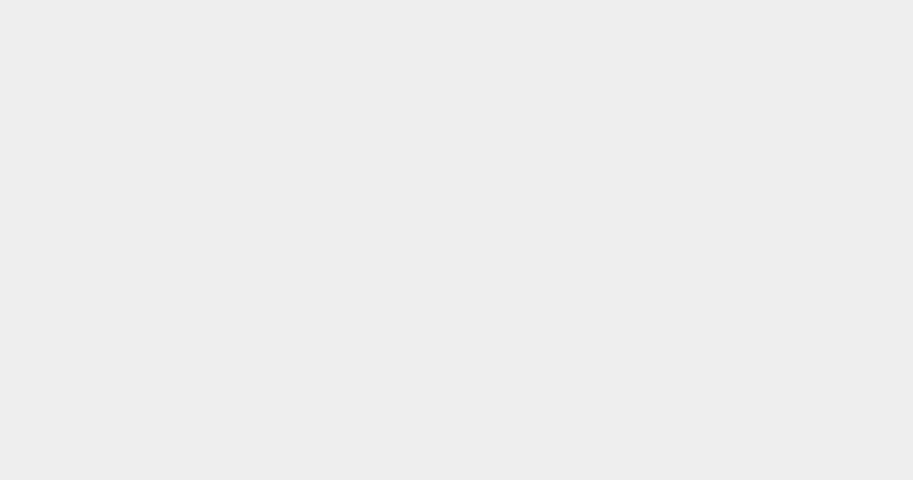
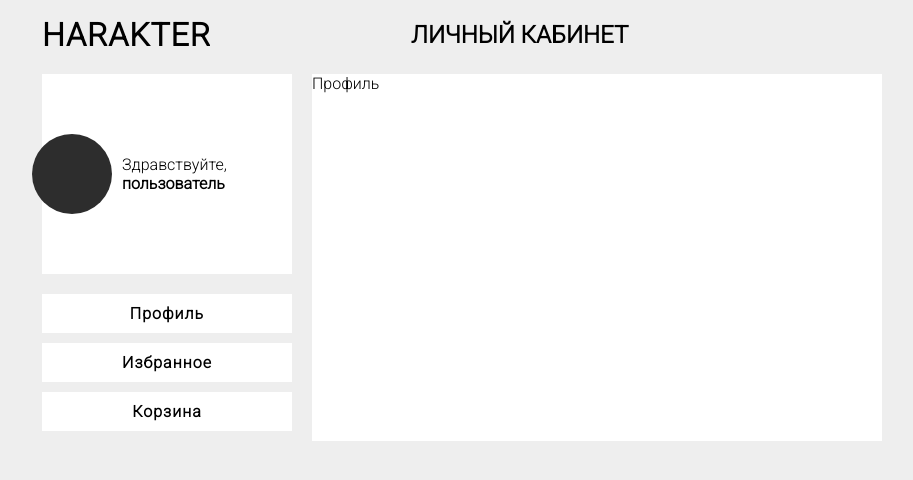
Before and after one commit to DmitriySeredin/diplom, a React (Create React App) app: page /profile in a window 1280 px wide. Shown: the top 480 px of the page, without its empty margins (214-1127 px from the left). Built offline with nearby package versions, Linux system fonts and the light colour scheme.

Commit message:
add routes + profile component

```diff
--- a/src/App.js
+++ b/src/App.js
@@ -1,16 +1,27 @@
 import React from "react";
-import { BrowserRouter, Route, Switch } from "react-router-dom";
+import { BrowserRouter, Redirect, Route, Switch } from "react-router-dom";
 import SignUp from "./Components/LoginPage/SignUpPage/SignUp";
 import SignIn from "./Components/LoginPage/SignInPage/SignIn";
 import MainPage from "./Components/MainPage/MainPage";
+import Profile from "./Components/Profile/Profile";
 
 const App = () => {
+  const loggedIn = true;
   return (
     <BrowserRouter>
       <Switch>
         <Route exact path="/" render={() => <MainPage />} />
         <Route path="/signup" render={() => <SignUp />} />
         <Route path="/signin" render={() => <SignIn />} />
+        <Route exact path="/profile">
+          {loggedIn ? <Profile /> : <Redirect to="/signin" />}
+        </Route>
+        <Route path="/profile/favorite">
+          {loggedIn ? <Profile /> : <Redirect to="/signin" />}
+        </Route>
+        <Route path="/profile/buy">
+          {loggedIn ? <Profile /> : <Redirect to="/signin" />}
+        </Route>
       </Switch>
     </BrowserRouter>
   );
--- a/src/Components/LoginPage/SignInPage/SignIn.jsx
+++ b/src/Components/LoginPage/SignInPage/SignIn.jsx
@@ -5,7 +5,9 @@ import style from "./SignIn.module.css";
 const SignIn = () => {
   return (
     <div className={style.signIn}>
-      <h1>HARAKTER</h1>
+      <NavLink to="/" className={style.a}>
+        <h1>HARAKTER</h1>
+      </NavLink>
       <div className={style.formWrapper}>
         <div className={style.links}>
           <div className={style.linkWrap}>
--- a/src/Components/LoginPage/SignUpPage/SignUp.jsx
+++ b/src/Components/LoginPage/SignUpPage/SignUp.jsx
@@ -5,7 +5,9 @@ import style from "./SignUp.module.css";
 const SignUp = () => {
   return (
     <div className={style.signUp}>
-      <h1>HARAKTER</h1>
+      <NavLink to="/" className={style.a}>
+        <h1>HARAKTER</h1>
+      </NavLink>
       <div className={style.formWrapper}>
         <div className={style.links}>
           <div className={style.linkWrap}>
--- a/src/Components/MainPage/Header/Header.jsx
+++ b/src/Components/MainPage/Header/Header.jsx
@@ -1,4 +1,5 @@
 import React from "react";
+import { NavLink } from "react-router-dom";
 import style from "./Header.module.css";
 const Header = () => {
   const handleSubmit = (e) => {
@@ -23,27 +24,33 @@ const Header = () => {
       </form>
 
       <button className={style.btn}>
+        <NavLink to="/profile">
           <img
             className={style.img}
             src="https://pics.freeicons.io/uploads/icons/png/19339625881548233621-512.png"
             alt="Профиль"
           />
+        </NavLink>
       </button>
 
       <button className={style.btn}>
+        <NavLink to="/profile/favorite">
           <img
             src="https://image.flaticon.com/icons/png/24/9/9294.png"
             alt="Избранное"
             className={style.img}
           />
+        </NavLink>
       </button>
 
       <button className={style.btn}>
+        <NavLink to="/profile/buy">
           <img
             src="https://cdn2.iconfinder.com/data/icons/celebration-party/48/88-512.png"
             alt="Корзина"
             className={style.img}
           />
+        </NavLink>
       </button>
     </div>
   );
--- a/src/Components/MainPage/Header/Header.module.css
+++ b/src/Components/MainPage/Header/Header.module.css
@@ -17,7 +17,7 @@
   height: 60px;
   display: flex;
   align-items: center;
-  background-color: #525050;
+  background-color: black;
 }
 
 .name {
--- a/src/Components/MainPage/Items/Items.module.css
+++ /dev/null
@@ -1,85 +0,0 @@
-.section {
-  display: flex;
-  flex-direction: column;
-  align-items: center;
-  margin-bottom: 60px;
-}
-.items {
-  display: flex;
-  justify-content: center;
-}
-
-.bigImg {
-  margin-bottom: 20px;
-  width: auto;
-}
-.imgWrapper {
-  max-width: 974px;
-  width: 300px;
-  margin: 8px 8px 25px;
-  text-align: center;
-  display: inline-block;
-  vertical-align: top;
-}
-.img {
-  width: 100%;
-  height: 370px;
-  display: block;
-  position: relative;
-}
-.text {
-  padding-top: 20px;
-}
-.text span {
-  font-size: 19px;
-  color: black;
-  font-weight: 1000;
-}
-.text p {
-  font-size: 16px;
-  font-weight: 500;
-}
-
-@media (max-width: 1293px) {
-  .bigImg {
-    margin-bottom: 20px;
-    width: 1000px;
-  }
-  .imgWrapper {
-    max-width: 974px;
-    width: 240px;
-  }
-  .img {
-    height: 320px;
-  }
-  .text {
-    padding-top: 10px;
-  }
-  .text span {
-    font-size: 16px;
-  }
-}
-
-@media (max-width: 376px) {
-  .bigImg {
-    display: none;
-  }
-  .imgWrapper {
-    width: 80px;
-    height: 100px;
-    margin: 3px 3px 15px;
-  }
-  .img {
-    height: 100px;
-  }
-  .text {
-    padding-top: 5px;
-  }
-  .text span {
-    font-size: 10px;
-  }
-  .text p {
-    font-size: 9px;
-    font-weight: 500;
-  }
-}
--- a/src/Components/MainPage/MainPage.jsx
+++ b/src/Components/MainPage/MainPage.jsx
@@ -2,11 +2,9 @@ import React from "react";
 import TopHeader from "./TopHeader/TopHeader";
 import style from "./MainPage.module.css";
 import Header from "./Header/Header";
-import ProductsList from "./ProductsList/ProductsList";
 import Sales from "./Sales/Sales";
 import Picture from "./Picture/Picture";
 import Separator from "./Separator/Separator";
-import Items from "./Items/Items";
 import Models from "./Models/Models";
 import Brands from "./Brands/Brands";
 import Payments from "./Payments/Payments";
@@ -17,11 +15,9 @@ const MainPage = () => {
     <div className={style.mainPage}>
       <TopHeader />
       <Header />
-      <ProductsList />
       <Sales />
       <Picture />
       <Separator />
-      <Items />
       <Models />
       <Brands />
       <Payments />
--- a/src/Components/MainPage/ProductsList/ProductsList.jsx
+++ /dev/null
@@ -1,19 +0,0 @@
-import React from "react";
-import style from "./ProductsList.module.css";
-const ProductsList = () => {
-  return (
-    <div className={style.menu}>
-      <div className={style.menuItem}>Новинки</div>
-      <div className={style.menuItem}>Костюмы</div>
-      <div className={style.menuItem}>Брюки</div>
-      <div className={style.menuItem}>Рубашки</div>
-      <div className={style.menuItem}>Пиджаки</div>
-      <div className={style.menuItem}>Джемпера</div>
-      <div className={style.menuItem}>Кардиганы</div>
-      <div className={style.menuItem}>Бренды</div>
-      <div className={style.menuItem}>Аксессуары</div>
-      <div className={style.menuItem}>Распродажа</div>
-    </div>
-  );
-};
-export default ProductsList;
--- a/src/Components/MainPage/ProductsList/ProductsList.module.css
+++ /dev/null
@@ -1,49 +0,0 @@
-.menu {
-  display: flex;
-  background-color: #525050;
-  height: 50px;
-  align-items: center;
-  padding: 0 20rem;
-}
-.menuItem {
-  display: flex;
-  color: white;
-  padding: 0 10px;
-  height: 50px;
-  align-items: center;
-}
-.menuItem:hover {
-  color: #525050;
-  background-color: white;
-  cursor: pointer;
-}
-
-@media (max-width: 1440px) {
-  .menu {
-    padding: 0 10rem;
-  }
-}
-
-@media (max-width: 1100px) {
-  .menu {
-    padding: 0 5rem;
-  }
-}
-
-@media (max-width: 1000px) {
-  .menu {
-    padding: 0rem;
-  }
-}
-
-@media (max-width: 376px) {
-  .menu {
-    padding: 0rem;
-    height: 30px;
-  }
-  .menuItem {
-    height: 30px;
-    font-size: 7px;
-    padding: 0 1.8px;
-  }
-}
--- /dev/null
+++ b/src/Components/Profile/Profile.jsx
@@ -0,0 +1,58 @@
+import React from "react";
+import { NavLink, Route, Switch } from "react-router-dom";
+import style from "./Profile.module.css";
+
+const Profile = () => {
+  return (
+    <div className={style.profile}>
+      <div className={style.header}>
+        <NavLink to="/" className={style.a}>
+          <h1>HARAKTER</h1>
+        </NavLink>
+        <h2>ЛИЧНЫЙ КАБИНЕТ</h2>
+      </div>
+      <div className={style.main}>
+        <div className={style.sidebar}>
+          <div className={style.info}>
+            <div className={style.circle}></div>
+            <p>
+              Здравствуйте, <strong>пользователь</strong>
+            </p>
+          </div>
+          <div className={style.links}>
+            <div className={style.link}>
+              <NavLink to="/profile" className={style.a}>
+                Профиль
+              </NavLink>
+            </div>
+            <div className={style.link}>
+              <NavLink to="/profile/favorite" className={style.a}>
+                Избранное
+              </NavLink>
+            </div>
+            <div className={style.link}>
+              <NavLink to="/profile/buy" className={style.a}>
+                Корзина
+              </NavLink>
+            </div>
+          </div>
+        </div>
+        <div className={style.content}>
+          <Switch>
+            <Route exact path="/profile">
+              <p>Профиль</p>
+            </Route>
+            <Route path="/profile/favorite">
+              <p>Избранное</p>
+            </Route>
+            <Route path="/profile/buy">
+              <p>Корзина</p>
+            </Route>
+          </Switch>
+        </div>
+      </div>
+    </div>
+  );
+};
+
+export default Profile;
--- /dev/null
+++ b/src/Components/Profile/Profile.module.css
@@ -0,0 +1,72 @@
+.profile {
+  padding: 1rem 20% 0 20%;
+  display: flex;
+  flex-direction: column;
+}
+
+.header {
+  display: flex;
+  gap: 200px;
+  align-items: center;
+}
+
+.sidebar {
+  grid-area: sidebar;
+  display: flex;
+  flex-direction: column;
+}
+
+.content {
+  grid-area: content;
+  background-color: white;
+}
+
+.main {
+  margin-top: 20px;
+  display: grid;
+  grid-template-columns: 250px 350px 200px;
+  grid-gap: 20px;
+  grid-template-rows: auto;
+  grid-template-areas:
+    "sidebar content content"
+    "sidebar content content";
+}
+
+.info {
+  height: 200px;
+  background-color: white;
+  display: flex;
+  align-items: center;
+}
+
+.info p {
+  display: inline-block;
+  width: 20px;
+}
+
+.circle {
+  position: relative;
+  left: -10px;
+  width: 80px;
+  height: 80px;
+  border-radius: 50%;
+  background-color: #2d2d2d;
+}
+
+.links {
+  margin-top: 10px;
+}
+
+.link {
+  margin: 10px 0 10px;
+  background-color: white;
+  padding: 10px;
+  text-align: center;
+}
+
+.a {
+  letter-spacing: 1px;
+  text-decoration: none;
+  font-weight: bold;
+  color: black;
+}
```
Also changed, not shown: src/Components/MainPage/Items/Items.jsx (deleted, +0 -62 lines), 1 other file (tests, documents, lock files or other folders). Lines whose indentation alone changed are shown as unchanged.
